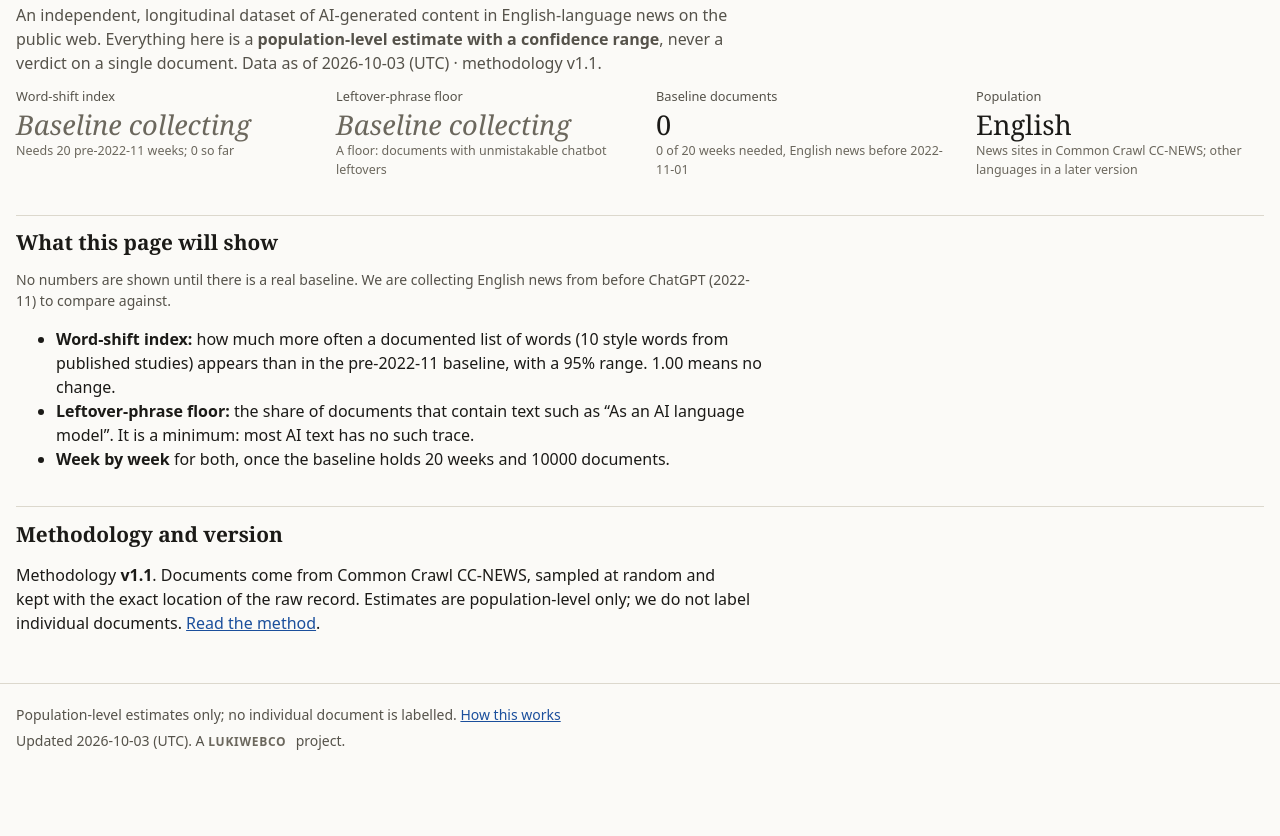
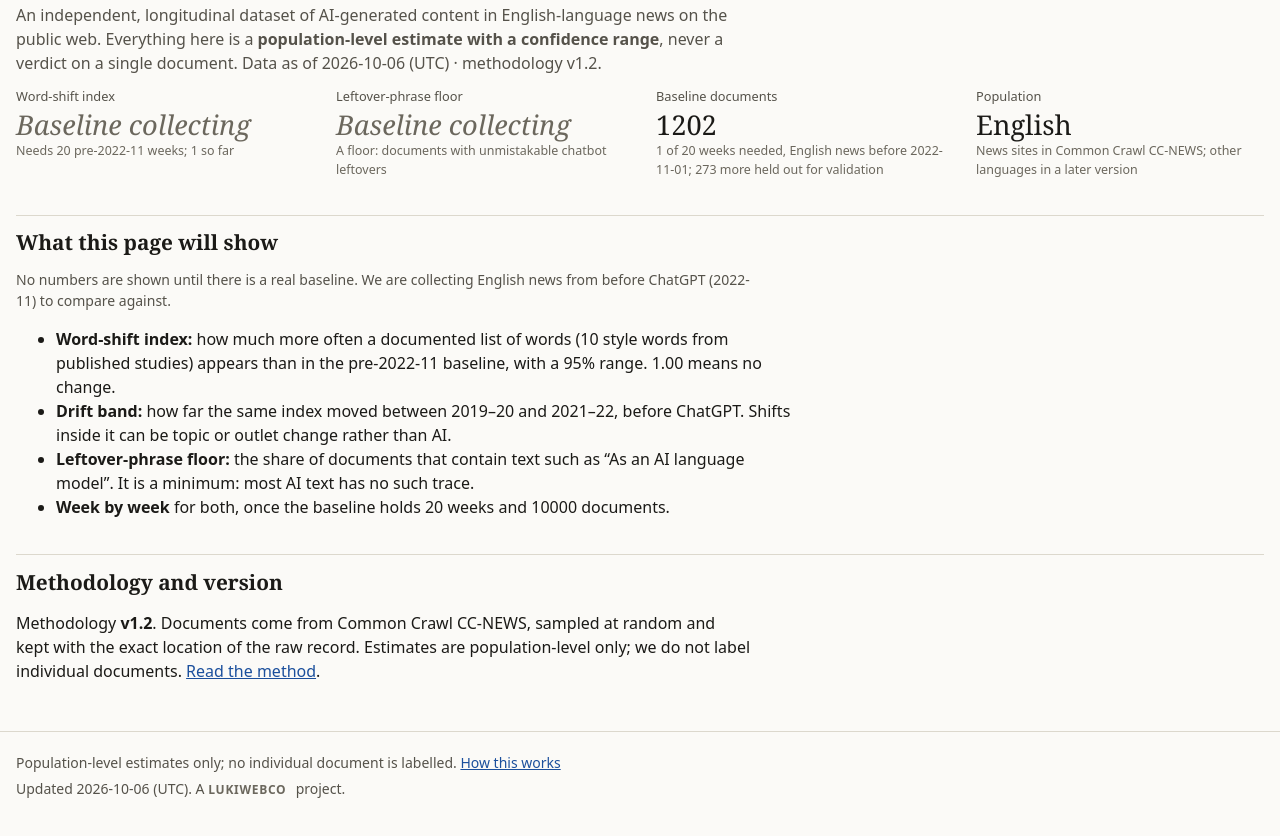
Before and after one commit to LukiWebCo/dead-internet, a plain HTML site: page index.html in a window 1280 px wide. Shown: the part 110-946 px from the top of the page. Before the commit the page ends 898 px from the top, so only its background shows below. Drawn offline with Linux system fonts and the light colour scheme.

Commit message:
Update page 2026-10-06T12:17Z

```diff
--- a/index.html
+++ b/index.html
@@ -22,13 +22,13 @@
 </header>
 <main id="main" class="wrap wide">
 <h1>How much of the new web is written by AI?</h1>
-<p class="lede">An independent, longitudinal dataset of AI-generated content in English-language news on the public web. Everything here is a <strong>population-level estimate with a confidence range</strong>, never a verdict on a single document. Data as of <time datetime="2026-10-03">2026-10-03</time> (UTC) &middot; methodology v1.1.</p>
+<p class="lede">An independent, longitudinal dataset of AI-generated content in English-language news on the public web. Everything here is a <strong>population-level estimate with a confidence range</strong>, never a verdict on a single document. Data as of <time datetime="2026-10-06">2026-10-06</time> (UTC) &middot; methodology v1.2.</p>
 
 <div class="hero" role="group" aria-label="Headline figures">
   <div>
     <div class="stat-l">Word-shift index</div>
     <div class="stat-v"><span class="nr">Baseline collecting</span></div>
-    <div class="stat-n">Needs 20 pre-2022-11 weeks; 0 so far</div>
+    <div class="stat-n">Needs 20 pre-2022-11 weeks; 1 so far</div>
   </div>
   <div>
     <div class="stat-l">Leftover-phrase floor</div>
@@ -37,8 +37,8 @@
   </div>
   <div>
     <div class="stat-l">Baseline documents</div>
-    <div class="stat-v"><span class="val">0</span></div>
-    <div class="stat-n">0 of 20 weeks needed, English news before 2022-11-01</div>
+    <div class="stat-v"><span class="val">1202</span></div>
+    <div class="stat-n">1 of 20 weeks needed, English news before 2022-11-01; 273 more held out for validation</div>
   </div>
   <div>
     <div class="stat-l">Population</div>
@@ -47,11 +47,13 @@
   </div>
 </div>
 
+
 <section id="soon">
   <h2>What this page will show</h2>
   <p class="hint">No numbers are shown until there is a real baseline. We are collecting English news from before ChatGPT (2022-11) to compare against.</p>
   <ul>
     <li><strong>Word-shift index:</strong> how much more often a documented list of words (10 style words from published studies) appears than in the pre-2022-11 baseline, with a 95% range. 1.00 means no change.</li>
+    <li><strong>Drift band:</strong> how far the same index moved between 2019&ndash;20 and 2021&ndash;22, before ChatGPT. Shifts inside it can be topic or outlet change rather than AI.</li>
     <li><strong>Leftover-phrase floor:</strong> the share of documents that contain text such as &ldquo;As an AI language model&rdquo;. It is a minimum: most AI text has no such trace.</li>
     <li><strong>Week by week</strong> for both, once the baseline holds 20 weeks and 10000 documents.</li>
   </ul>
@@ -59,13 +61,13 @@
 
 <section id="version">
   <h2>Methodology and version</h2>
-  <p>Methodology <strong>v1.1</strong>. Documents come from Common Crawl CC-NEWS, sampled at random and kept with the exact location of the raw record. Estimates are population-level only; we do not label individual documents. <a href="about/">Read the method</a>.</p>
+  <p>Methodology <strong>v1.2</strong>. Documents come from Common Crawl CC-NEWS, sampled at random and kept with the exact location of the raw record. Estimates are population-level only; we do not label individual documents. <a href="about/">Read the method</a>.</p>
 </section>
 </main>
 <footer class="site">
   <div class="wrap wide">
     <p>Population-level estimates only; no individual document is labelled. <a href="about/">How this works</a></p>
-    <p>Updated 2026-10-03 (UTC). A <span class="brand-by">LukiWebCo</span> project.</p>
+    <p>Updated 2026-10-06 (UTC). A <span class="brand-by">LukiWebCo</span> project.</p>
   </div>
 </footer>
 </body>
```
Also changed, not shown: about/index.html (+5 -2 lines).
